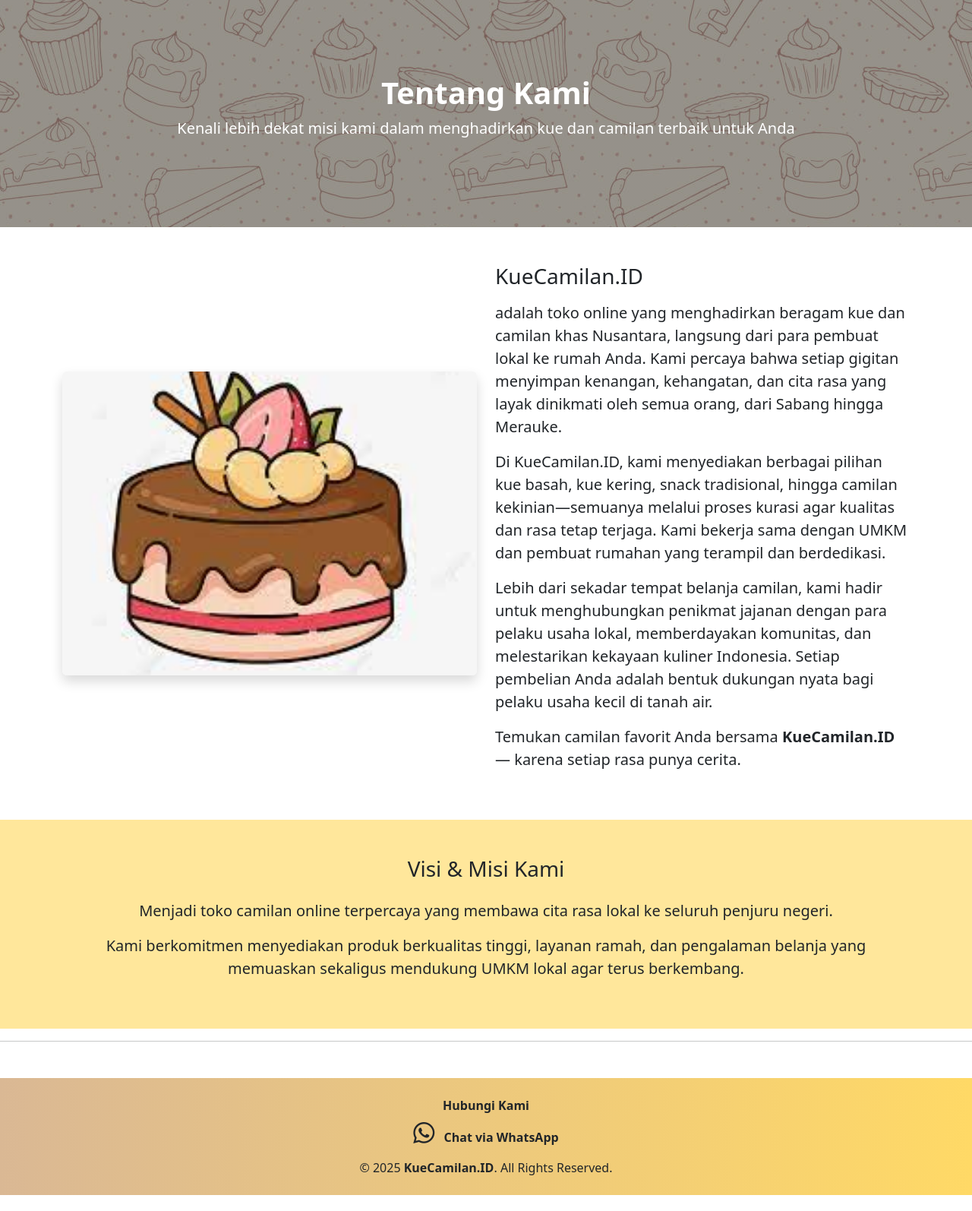
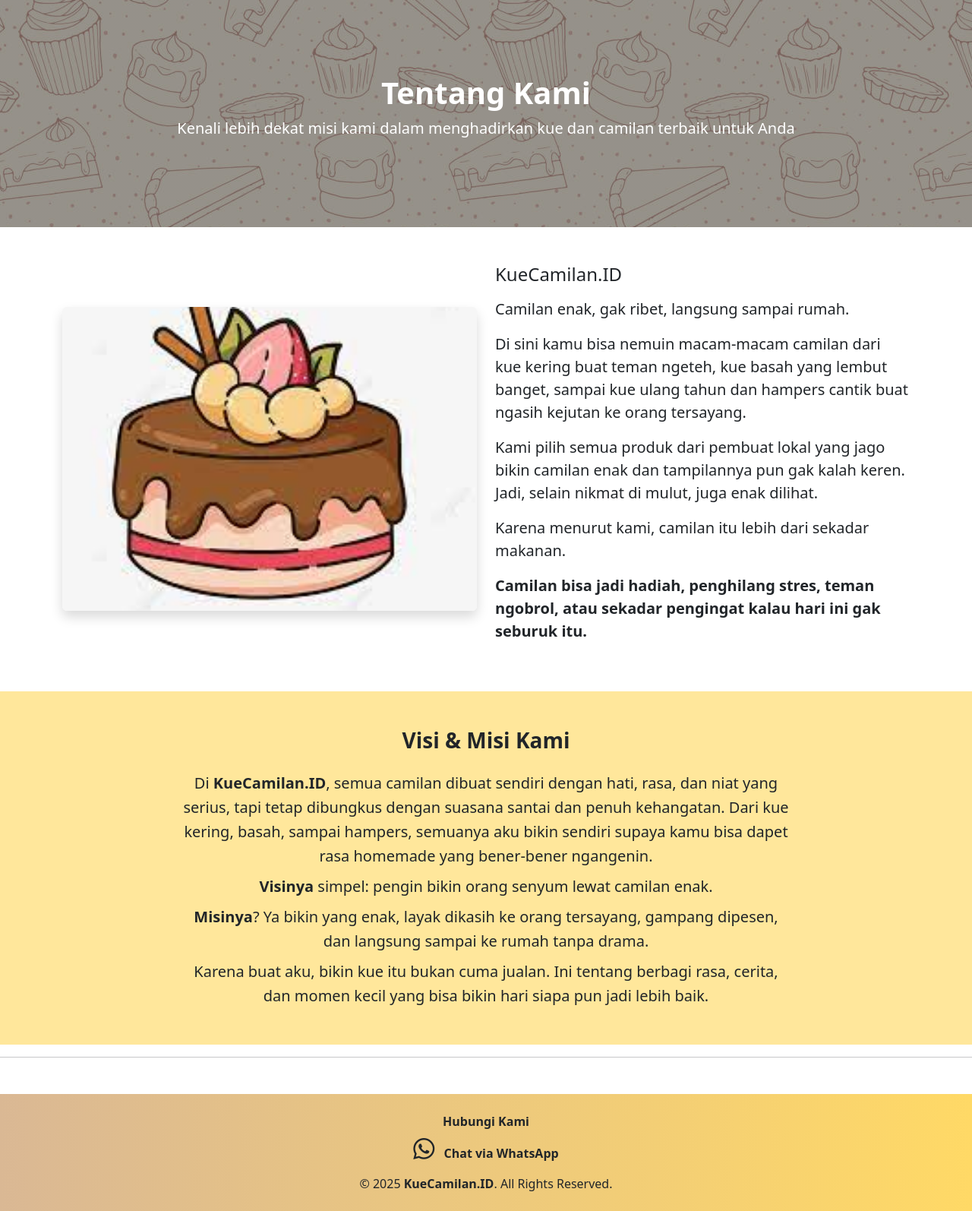
Before and after one commit to yuni1304/Project-Program-Web, a PHP site: page /js/tentang-kami.php in a window 1280 px wide. Shown: the part 57-1651 px from the top of the page at 76% size. Before the commit the page ends 1630 px from the top, so only its background shows below. Run offline with PHP 8.4, Linux system fonts and the light colour scheme.

Commit message:
Deskripsi singkat tentang perubahan

```diff
--- a/js/index.php
+++ b/js/index.php
@@ -20,11 +20,11 @@
   <div class="container-fluid banner d-flex align-items-center">
     <div class="container text-center text-white">
       <h1 class="fw-bold display-4">KueCamilan.ID</h1>
-      <h3 class="mb-4">Temukan Camilan & Kopi Favoritmu 🍪☕</h3>
+      <h3 class="mb-4">Temukan Kue & Camilan Favoritmu 🍪</h3>
       <div class="col-md-8 offset-md-2">
         <form method="get" action="produk.php">
           <div class="input-group input-group-lg my-4">
-            <input type="text" class="form-control" placeholder="Cari produk camilan atau kopi..." name="keyword" aria-label="Search" aria-describedby="basic-addon2">
+            <input type="text" class="form-control" placeholder="Cari produk kue atau camilan..." name="keyword" aria-label="Search" aria-describedby="basic-addon2">
             <button type="submit" class="btn warna2 text-white">Telusuri</button>
           </div>
         </form>
--- a/js/tentang-kami.php
+++ b/js/tentang-kami.php
@@ -31,36 +31,48 @@ session_start();
             </div>
         </div>
         <div class="col-md-6">
-            <h3 class="mb-3">KueCamilan.ID</h3>
+            <h4 class="mb-3">KueCamilan.ID</h4>
             <p class="fs-5">
-                adalah toko online yang menghadirkan beragam kue dan camilan khas Nusantara,
-                langsung dari para pembuat lokal ke rumah Anda. Kami percaya bahwa setiap gigitan menyimpan kenangan,
-                kehangatan, dan cita rasa yang layak dinikmati oleh semua orang, dari Sabang hingga Merauke.
+                Camilan enak, gak ribet, langsung sampai rumah.
             </p>
             <p class="fs-5">
-                Di KueCamilan.ID, kami menyediakan berbagai pilihan kue basah, kue kering, snack tradisional,
-                hingga camilan kekinian—semuanya melalui proses kurasi agar kualitas dan rasa tetap terjaga.
-                Kami bekerja sama dengan UMKM dan pembuat rumahan yang terampil dan berdedikasi.
+                Di sini kamu bisa nemuin macam-macam camilan dari kue kering buat teman ngeteh, kue basah yang lembut banget, sampai kue ulang tahun dan hampers cantik buat ngasih kejutan ke orang tersayang.
             </p>
             <p class="fs-5">
-                Lebih dari sekadar tempat belanja camilan, kami hadir untuk menghubungkan penikmat jajanan dengan para pelaku
-                usaha lokal, memberdayakan komunitas, dan melestarikan kekayaan kuliner Indonesia. Setiap pembelian Anda adalah bentuk dukungan nyata bagi pelaku usaha kecil di tanah air.
+                Kami pilih semua produk dari pembuat lokal yang jago bikin camilan enak dan tampilannya pun gak kalah keren. Jadi, selain nikmat di mulut, juga enak dilihat.
             </p>
             <p class="fs-5">
-                Temukan camilan favorit Anda bersama <strong>KueCamilan.ID</strong> — karena setiap rasa punya cerita.
+                Karena menurut kami, camilan itu lebih dari sekadar makanan.
+            </p>
+            <p class="fs-5">
+                <strong>Camilan bisa jadi hadiah, penghilang stres, teman ngobrol, atau sekadar pengingat kalau hari ini gak seburuk itu.</strong>
             </p>
         </div>
     </div>
 </div>
 
-    <!-- Visi Misi -->
-    <div class="container-fluid warna3 py-5 text-center">
-        <div class="container">
-            <h3 class="mb-4">Visi & Misi Kami</h3>
-            <p class="fs-5">Menjadi toko camilan online terpercaya yang membawa cita rasa lokal ke seluruh penjuru negeri.</p>
-            <p class="fs-5">Kami berkomitmen menyediakan produk berkualitas tinggi, layanan ramah, dan pengalaman belanja yang memuaskan sekaligus mendukung UMKM lokal agar terus berkembang.</p>
+  <!-- Visi Misi -->
+<div class="container-fluid warna3 py-5 text-center">
+    <div class="container px-4 px-md-5">
+        <h3 class="mb-4 fw-bold">Visi & Misi Kami</h3>
+        <div class="mx-auto" style="max-width: 800px; line-height: 1.6;">
+            <p class="fs-5 mb-2">
+                Di <strong>KueCamilan.ID</strong>, semua camilan dibuat sendiri dengan hati, rasa, dan niat yang serius,
+                tapi tetap dibungkus dengan suasana santai dan penuh kehangatan. Dari kue kering, basah, sampai hampers,
+                semuanya aku bikin sendiri supaya kamu bisa dapet rasa homemade yang bener-bener ngangenin.
+            </p>
+            <p class="fs-5 mb-2"><strong>Visinya</strong> simpel: pengin bikin orang senyum lewat camilan enak.</p>
+            <p class="fs-5 mb-2">
+                <strong>Misinya</strong>? Ya bikin yang enak, layak dikasih ke orang tersayang, gampang dipesen,
+                dan langsung sampai ke rumah tanpa drama.
+            </p>
+            <p class="fs-5 mb-0">
+                Karena buat aku, bikin kue itu bukan cuma jualan. Ini tentang berbagi rasa, cerita, dan momen kecil
+                yang bisa bikin hari siapa pun jadi lebih baik.
+            </p>
         </div>
     </div>
+</div>
 
  <!-- footer -->
  <hr>
```
